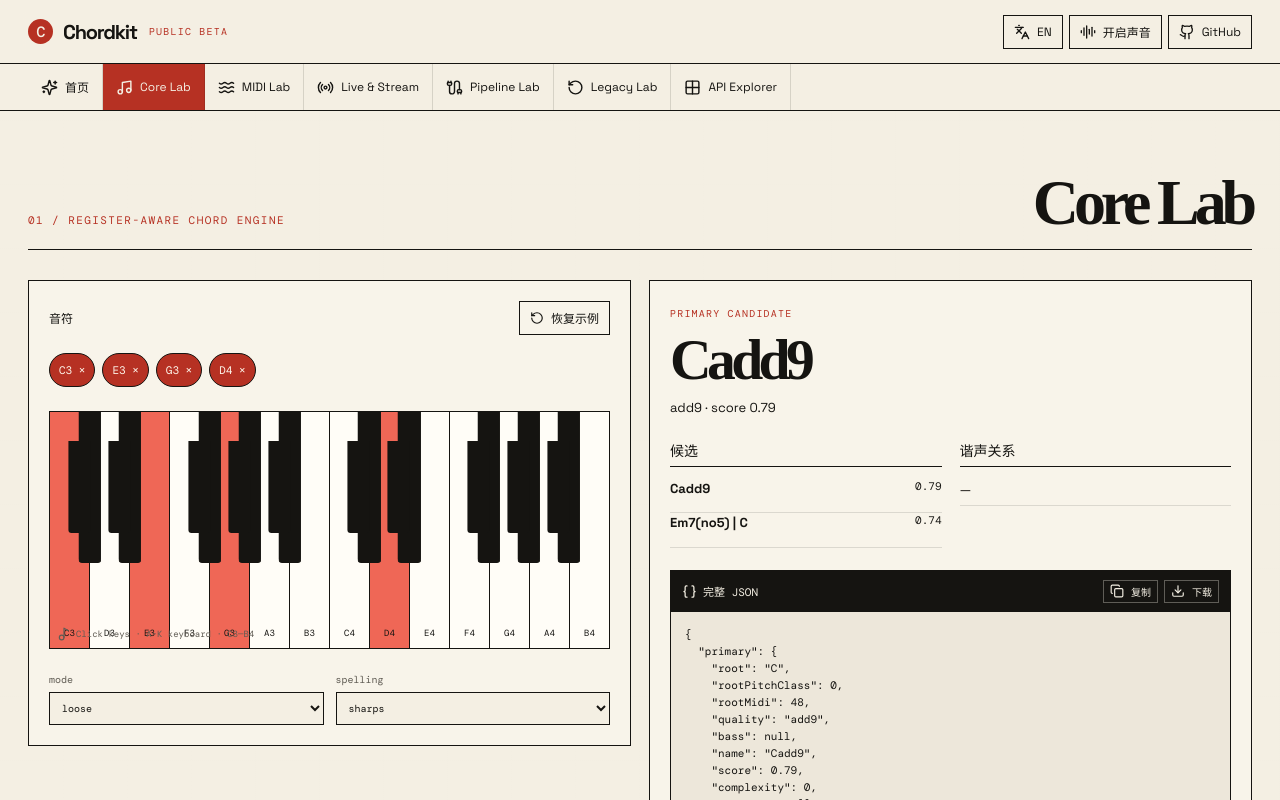
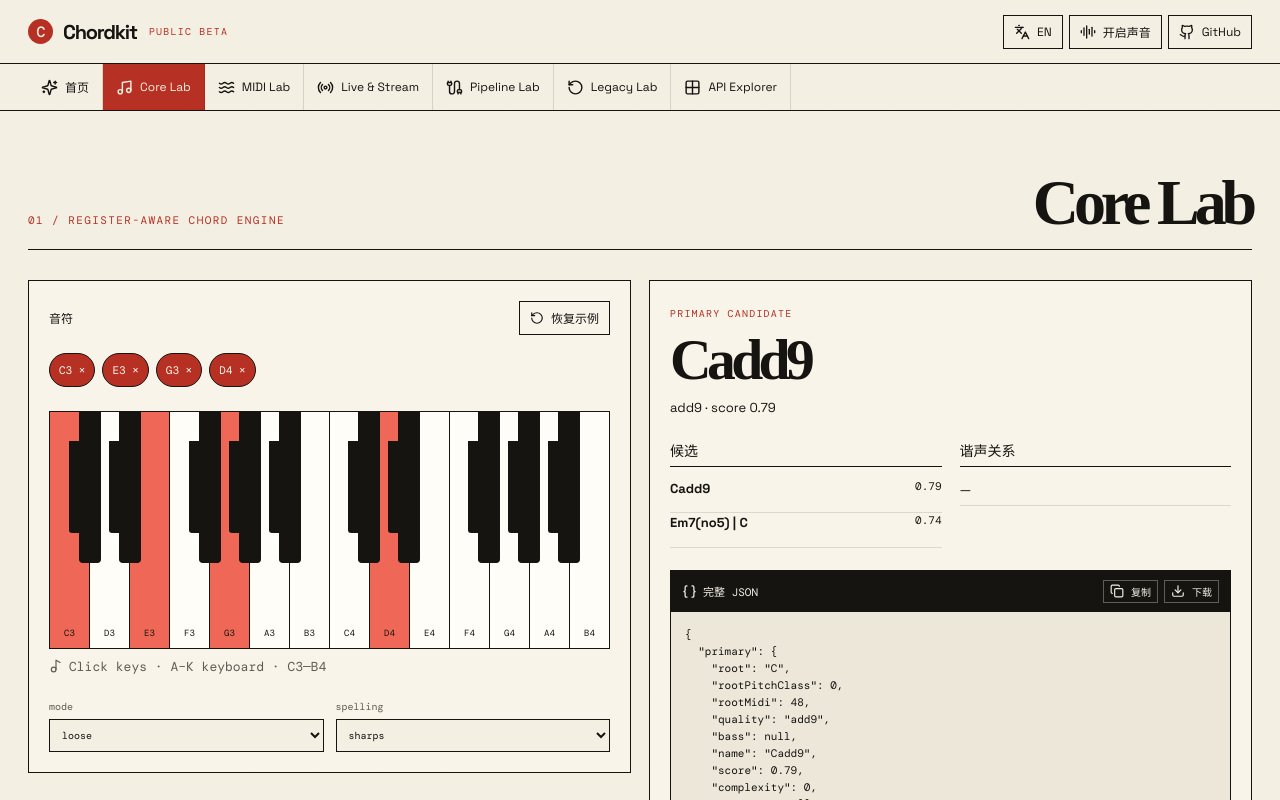
Before and after one commit to phishinqi/Chordkit, a React (Vite) app in the folder playground/: page / in a window 1280 px wide. Both pictures are taken after a click on the button "Core Lab". Shown: the top 800 px of the page. Built offline with nearby package versions, Linux system fonts and the light colour scheme.

Commit message:
fix(playground): space piano black key groups

```diff
--- a/playground/src/components/Piano.tsx
+++ b/playground/src/components/Piano.tsx
@@ -10,9 +10,11 @@ function name(midi: number) { return noteNames[midi % 12]! + (Math.floor(midi /
 function whitesBefore(midi: number) { return whiteKeys.filter((white) => white < midi).length; }
 
 export function Piano({ selected, onToggle, enabled }: { selected: string[]; onToggle: (note: string, midi: number) => void; enabled: boolean }) {
-  return <div className="piano" aria-label="Interactive piano">
-    <div className="piano-whites">{whiteKeys.map((midi) => { const note = name(midi); return <button disabled={!enabled} key={midi} className={`white ${selected.includes(note) ? 'selected' : ''}`} onClick={() => onToggle(note, midi)} title={note}><span>{note}</span></button>; })}</div>
-    <div className="piano-blacks">{blackKeys.map((midi) => { const note = name(midi); return <button disabled={!enabled} key={midi} className={`black ${selected.includes(note) ? 'selected' : ''}`} style={{ left: `${(whitesBefore(midi) / whiteKeys.length) * 100}%` }} onClick={() => onToggle(note, midi)} title={note} aria-label={note} />; })}</div>
-    <div className="piano-note"><Music2 size={14}/> Click keys · A–K keyboard · C3—B4</div>
+  return <div className="piano-shell">
+    <div className="piano" aria-label="Interactive piano">
+      <div className="piano-whites">{whiteKeys.map((midi) => { const note = name(midi); return <button disabled={!enabled} key={midi} className={`white ${selected.includes(note) ? 'selected' : ''}`} onClick={() => onToggle(note, midi)} title={note}><span>{note}</span></button>; })}</div>
+      <div className="piano-blacks">{blackKeys.map((midi) => { const note = name(midi); return <button disabled={!enabled} key={midi} className={`black ${selected.includes(note) ? 'selected' : ''}`} style={{ left: `${(whitesBefore(midi) / whiteKeys.length) * 100}%` }} onClick={() => onToggle(note, midi)} title={note} aria-label={note} />; })}</div>
+    </div>
+    <p className="piano-note"><Music2 size={14}/> Click keys · A–K keyboard · C3—B4</p>
   </div>;
 }
--- a/playground/src/styles.css
+++ b/playground/src/styles.css
@@ -58,3 +58,9 @@ footer { display:flex; justify-content:space-between; gap:16px; padding:18px 28p
 .piano .black:hover, .piano .black.selected { background: #b63123; }
 .piano-note { position: absolute; z-index: 3; right: 9px; bottom: 7px; display: flex; gap: 5px; align-items: center; color: #605c54; font: 9px 'DM Mono', monospace; pointer-events: none; }
 @media (max-width: 850px) { .piano { height: 205px; }.piano .black { height: 61%; }.piano-note { left: 8px; right: auto; } }
+
+.piano-shell { margin: 24px 0; }
+.piano-shell .piano { margin: 0; }
+.piano .black { width: calc(100% / var(--piano-white-count) * .44); }
+.piano-note { position: static; margin: 8px 0 0; padding: 0; display: flex; gap: 6px; align-items: center; color: #605c54; font: 9px 'DM Mono', monospace; pointer-events: none; }
+@media (max-width: 850px) { .piano-shell { margin: 20px 0; } }
```
Also changed, not shown: 1 other file (tests, documents, lock files or other folders).
